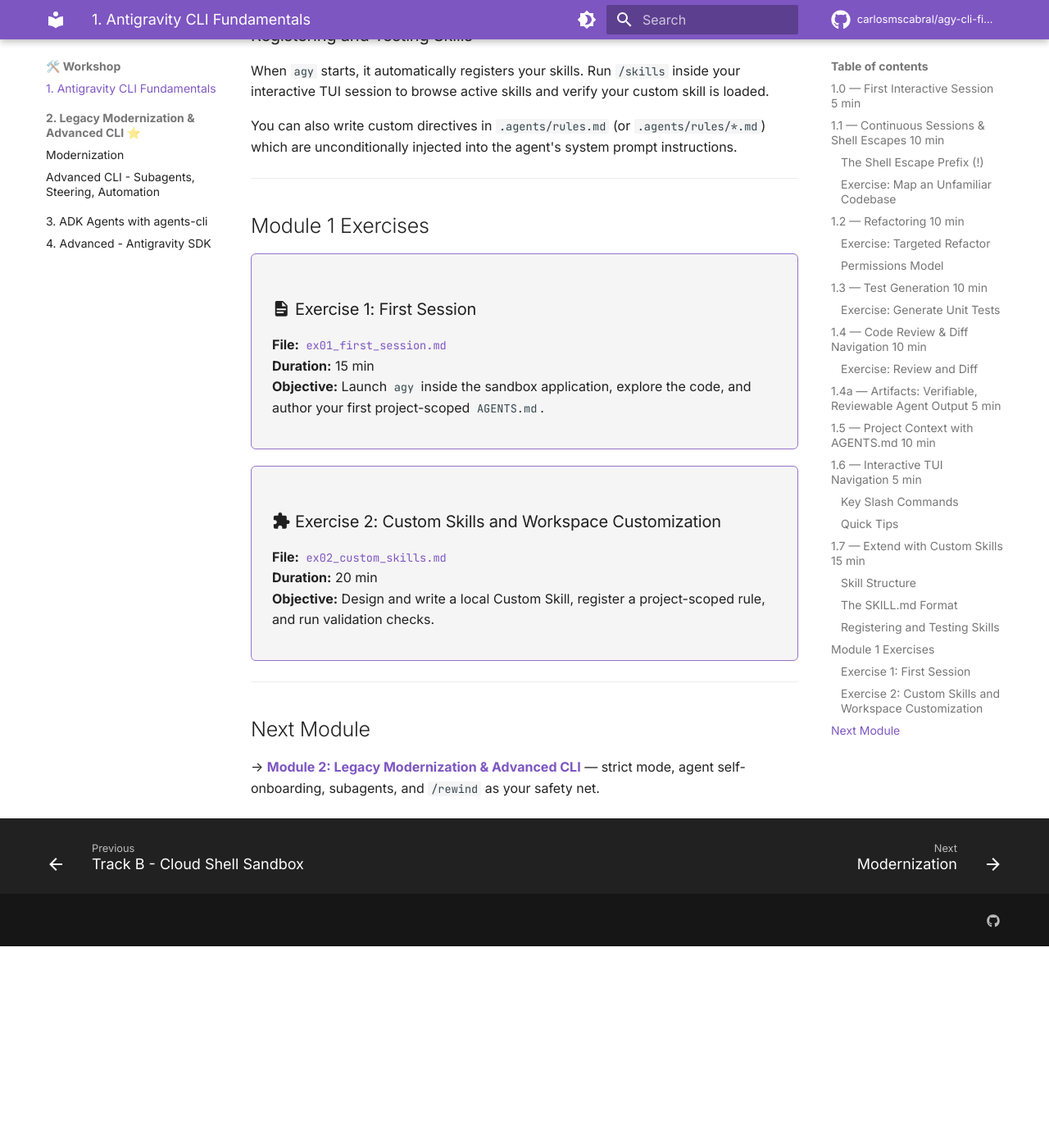
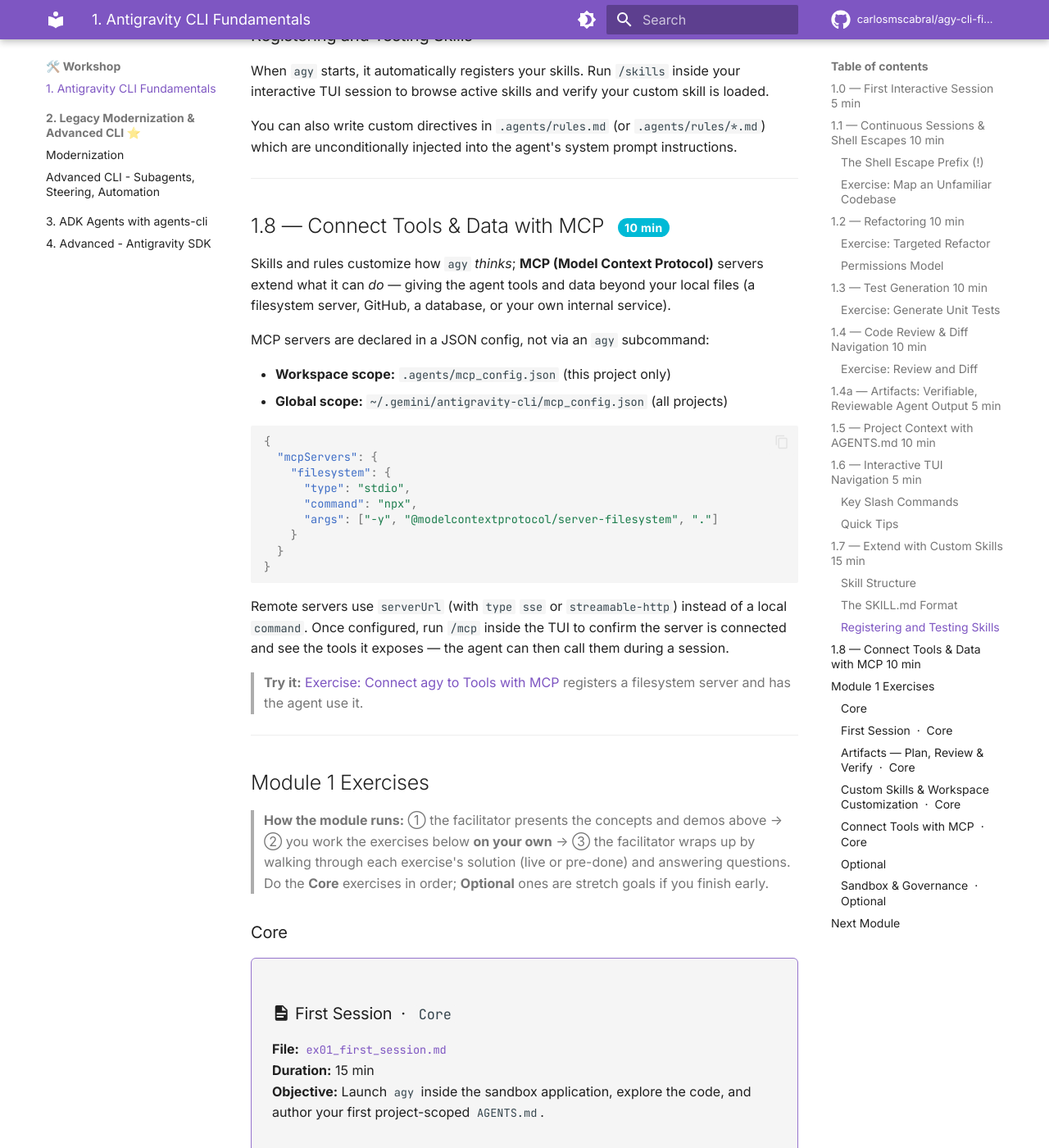
Before and after one commit to carlosmscabral/agy-cli-field-workshop, an MkDocs documentation site: the page built from docs/sdlc-productivity.md, in a window 1280 px wide and 1400 px high, scrolled down 7348 px. Shown: the whole window at 82% size. Built offline with MkDocs 1.6.1 and Material for MkDocs 9.7.7, drawn with Linux system fonts in a browser that asks for light colours; comment, search, counter and statistics services are not loaded; before the commit the page ends 8502 px from its top, so only the background shows below that; some of the changed text lies outside the part shown.

Commit message:
docs(module-1): surface all Module 1 exercises with Core/Optional tags + delivery flow
- Fix the stale Module 1 exercise section (only showed ex01/ex02) to list all
  five: First Session, Artifacts (ex15), Custom Skills, MCP (ex16) as Core, and
  Sandbox & Governance (ex09) as Optional.
- Add a §1.8 MCP concept section so the core MCP exercise has a matching demo.
- Document the three-beat delivery flow (facilitator presents -> participants
  solo -> facilitator wrap-up) in the module and, globally, in the facilitator
  guide; align Module 1 notes (MCP core, sandbox optional, 90 min).

````diff
--- a/docs/sdlc-productivity.md
+++ b/docs/sdlc-productivity.md
@@ -290,11 +290,42 @@
 
 ---
 
+## 1.8 — Connect Tools & Data with MCP <span class="duration-badge">10 min</span>
+
+Skills and rules customize how `agy` *thinks*; **MCP (Model Context Protocol)** servers extend what it can *do* — giving the agent tools and data beyond your local files (a filesystem server, GitHub, a database, or your own internal service).
+
+MCP servers are declared in a JSON config, not via an `agy` subcommand:
+
+* **Workspace scope:** `.agents/mcp_config.json` (this project only)
+* **Global scope:** `~/.gemini/antigravity-cli/mcp_config.json` (all projects)
+
+```json
+{
+  "mcpServers": {
+    "filesystem": {
+      "type": "stdio",
+      "command": "npx",
+      "args": ["-y", "@modelcontextprotocol/server-filesystem", "."]
+    }
+  }
+}
+```
+
+Remote servers use `serverUrl` (with `type` `sse` or `streamable-http`) instead of a local `command`. Once configured, run `/mcp` inside the TUI to confirm the server is connected and see the tools it exposes — the agent can then call them during a session.
+
+> **Try it:** [Exercise: Connect agy to Tools with MCP](exercises/ex16_mcp_basics.md) registers a filesystem server and has the agent use it.
+
+---
+
 ## Module 1 Exercises
+
+> **How the module runs:** ① the facilitator presents the concepts and demos above → ② you work the exercises below **on your own** → ③ the facilitator wraps up by walking through each exercise's solution (live or pre-done) and answering questions. Do the **Core** exercises in order; **Optional** ones are stretch goals if you finish early.
+
+### Core
 
 <div class="exercise-card" markdown>
 
-### :material-file-document: Exercise 1: First Session
+### :material-file-document: First Session &nbsp;·&nbsp; `Core`
 
 **File:** [`ex01_first_session.md`](exercises/ex01_first_session.md)
 **Duration:** 15 min
@@ -304,11 +335,43 @@
 
 <div class="exercise-card" markdown>
 
-### :material-puzzle: Exercise 2: Custom Skills and Workspace Customization
+### :material-lightbulb-on: Artifacts — Plan, Review & Verify &nbsp;·&nbsp; `Core`
+
+**File:** [`ex15_artifacts.md`](exercises/ex15_artifacts.md)
+**Duration:** 20 min
+**Objective:** Use the Artifacts workflow (`/planning` → review the plan → co-steer with `ctrl+r` → Task List → Walkthrough) to implement the `GET /health` endpoint you scoped in the First Session exercise.
+
+</div>
+
+<div class="exercise-card" markdown>
+
+### :material-puzzle: Custom Skills & Workspace Customization &nbsp;·&nbsp; `Core`
 
 **File:** [`ex02_custom_skills.md`](exercises/ex02_custom_skills.md)
 **Duration:** 20 min
 **Objective:** Design and write a local Custom Skill, register a project-scoped rule, and run validation checks.
+
+</div>
+
+<div class="exercise-card" markdown>
+
+### :material-transit-connection-variant: Connect Tools with MCP &nbsp;·&nbsp; `Core`
+
+**File:** [`ex16_mcp_basics.md`](exercises/ex16_mcp_basics.md)
+**Duration:** 20 min
+**Objective:** Register an MCP server in `.agents/mcp_config.json`, confirm it with `/mcp`, and let the agent use its tools.
+
+</div>
+
+### Optional
+
+<div class="exercise-card" markdown>
+
+### :material-shield-lock: Sandbox & Governance &nbsp;·&nbsp; `Optional`
+
+**File:** [`ex09_sandbox_governance.md`](exercises/ex09_sandbox_governance.md)
+**Duration:** 15 min
+**Objective:** Run `agy --sandbox` for safe, read-only automated reviews and model a two-phase governance workflow. A stretch lab — do it if you finish the core exercises early.
 
 </div>
 
````
Also changed, not shown: docs/facilitator-guide.md (+16 -2 lines).
